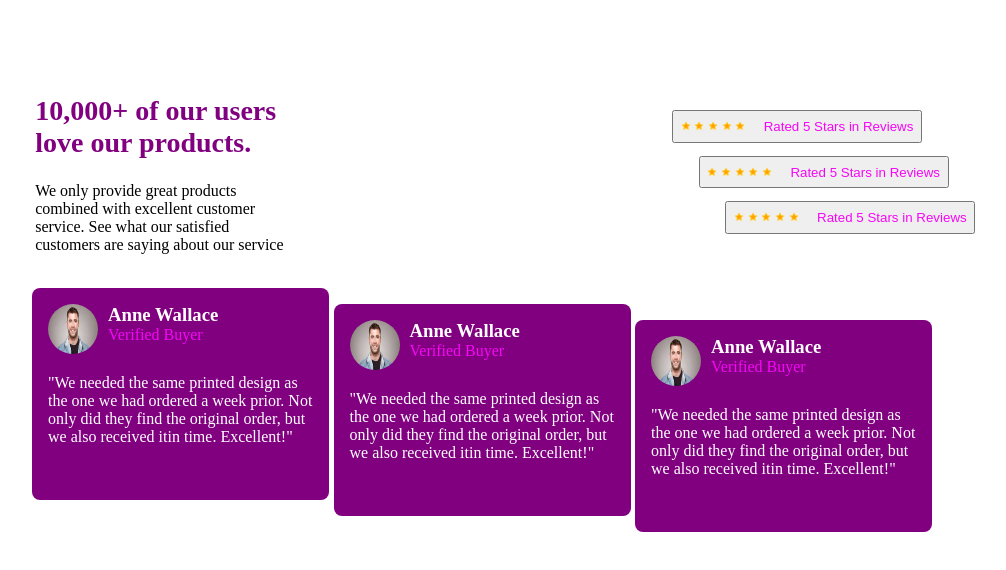
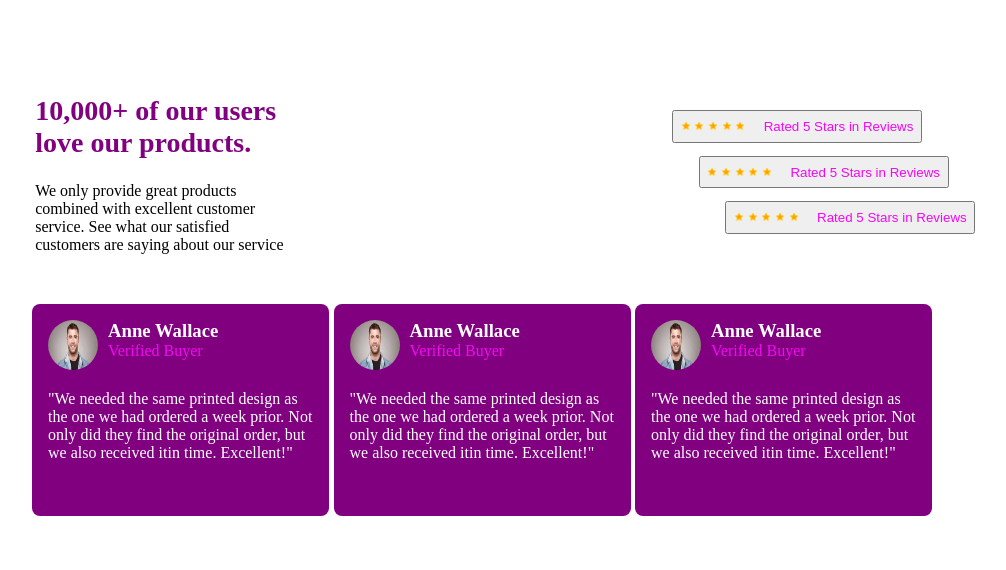
Before and after one commit to john-brolin/section-proof, a plain HTML site: page index.html in a window 1280 px wide. Shown: the whole page, without its empty margins (158-1164 px from the left). Drawn offline with Linux system fonts and the light colour scheme.

Commit message:
refactor: change of concurrencies and csss conflicts

```diff
--- a/index.html
+++ b/index.html
@@ -54,7 +54,7 @@
         </div>
         </div>
         <div class="review-cont">
-        <div class="review1">
+        <div class="reviews">
             <div class="review-client">
                <div><img src="handsome.jpg" class="handsome"></div>
                 <diV>
@@ -64,7 +64,7 @@
                 </div>
                 <p class=text1>"We needed the same printed design as the one we had ordered a week prior. Not only did they find the original order, but we also received itin time. Excellent!"</p>
             </div>
-            <div class="review2">
+            <div class="reviews">
                 <div class="review-client">
                    <div><img src="handsome.jpg" class="handsome"></div>
                     <diV>
@@ -74,7 +74,7 @@
                     </div>
                     <p class="text1">"We needed the same printed design as the one we had ordered a week prior. Not only did they find the original order, but we also received itin time. Excellent!"</p>
                 </div>
-                <div class="review3">
+                <div class="reviews">
                     <div class="review-client">
                        <div><img src="handsome.jpg" class="handsome"></div>
                         <diV>
--- a/styles.css
+++ b/styles.css
@@ -59,24 +59,9 @@ body{
     max-width: 30%;
 
 }
-.review1{
-    background-color: purple;
-    width: 265px;
-    height: 180px;
-    max-width: 30%;
-    border-radius: .5em;
-    padding: 1em 1em;
-    }
-.review2{
-    background-color: purple;
-    width:265px ;
-    height: 180px;
-    max-width:30% ;
-    border-radius: .5em;
-    padding: 1em 1em;
-    margin-top: 1em;
-}
-.review3{
+
+.reviews{
+
     background-color: purple;
     width: 265px;
     height: 180px;
@@ -103,9 +88,8 @@ h3{
 }
 .review-cont{
     display: flex;
-    justify-content: space-between;
-    margin-top: 1em;
-    width: 100%;
+  flex-wrap: wrap;
+  justify-content: space-between;
 }
 .text1,h3{
     color: white;
@@ -120,3 +104,28 @@ span{
         flex-direction: column;
     }
 }
+
+
+
+.container {
+  display: flex;
+  flex-wrap: wrap;
+  justify-content: space-between;
+}
+
+.grid-item {
+  flex-basis: calc(33.33% - 10px);
+  margin-bottom: 20px;
+}
+
+@media (max-width: 768px) {
+  .grid-item {
+    flex-basis: calc(50% - 10px);
+  }
+}
+
+@media (max-width: 480px) {
+  .grid-item {
+    flex-basis: 100%;
+  }
+}
```
